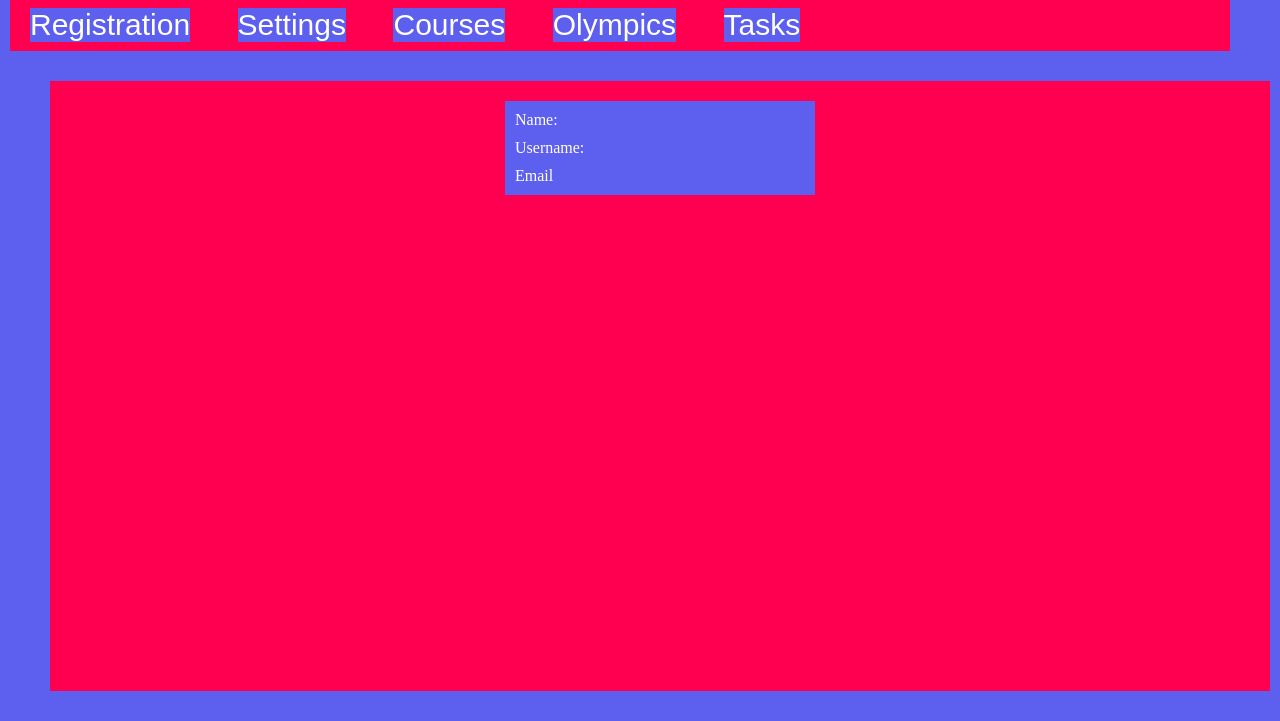
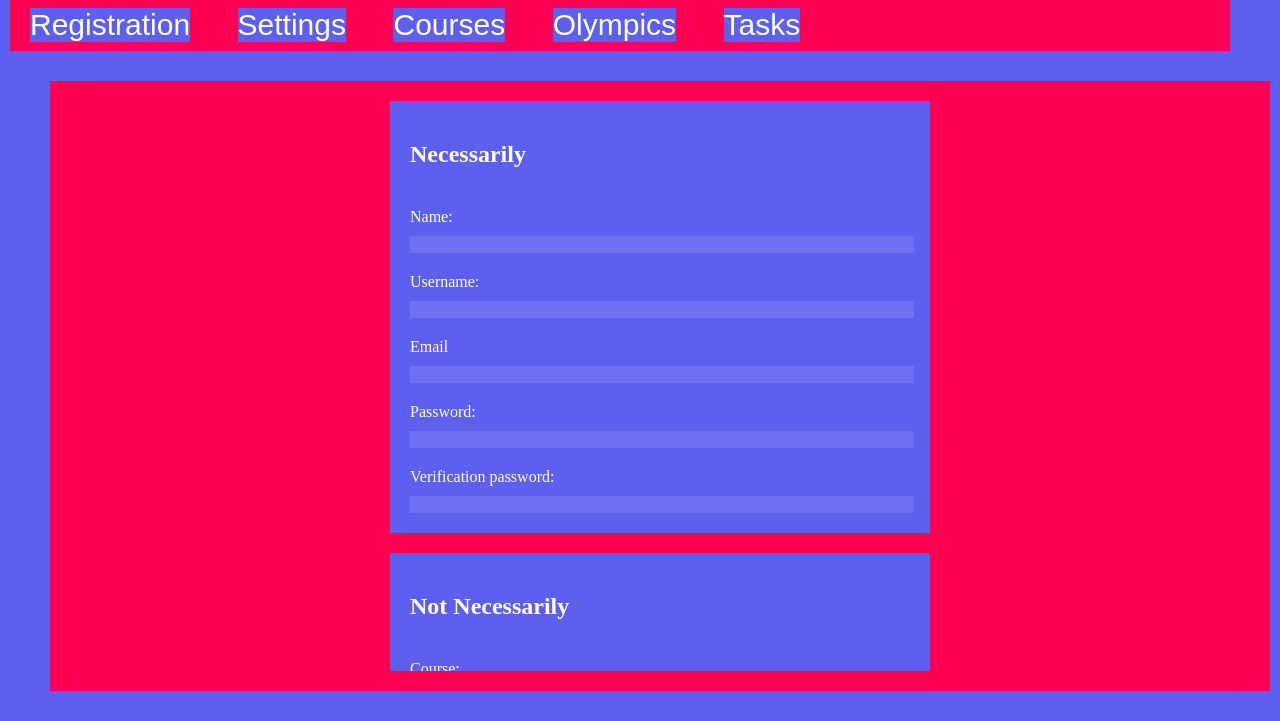
Before and after one commit to Vladsanin777/website_budyukov, a plain HTML site: page index.html in a window 1280 px wide. Shown: the part 79-800 px from the top of the page. Drawn offline with Linux system fonts and the light colour scheme.

Commit message:
intermediate commit

```diff
--- a/index.html
+++ b/index.html
@@ -39,8 +39,12 @@
 		</div>
 	</div>
 	<div class = "Main">
+		<div class = "InMain">
 			<div class = "Registration">
 				<div class = "ChildRegistration">
+					<h2 class = "Registration">
+						Necessarily
+					</h2>
 					<div class = "InRegistration">
 						<span class = "Registration">
 							Name:
@@ -62,6 +66,54 @@
 						<input class = "Registration">
 						</input>
 					</div>
+					<div class = "InRegistration">
+						<span class = "Registration">
+							Password:
+						</span>
+						<input class = "Registration">
+						</input>
+					</div>
+					<div class = "InRegistration">
+						<span class = "Registration">
+							Verification password:
+						</span>
+						<input class = "Registration">
+						</input>
+					</div>
+				</div>
+				<div class = "ChildRegistration">
+					<h2 class = "Registration">
+						Not Necessarily
+					</h2>
+					<div class = "InRegistration">
+						<span class = "Registration">
+							Course:
+						</span>
+						<input class = "Registration">
+						</input>
+					</div>
+					<div class = "InRegistration">
+						<span class = "Registration">
+							Group:
+						</span>
+						<input class = "Registration">
+						</input>
+					</div>
+					<div class = "InRegistration">
+						<span class = "Registration">
+							Citi and Town:
+						</span>
+						<input class = "Registration">
+						</input>
+					</div>
+				</div>
+			</div>
+			<div class = "Settings">
+				<div class = "ChildSettings">
+					<h2 class = "Settings">
+						Themes
+					</h2>
+				</div>
 			</div>
 		</div>
 	</div>
--- a/styles.css
+++ b/styles.css
@@ -23,23 +23,26 @@ div.TitleBarMain{
 	margin: 30px 50px 0px 10px;
 	height: 100px;
 }
-div.Registration{
+div.Registration, div.Settings{
 	align-items: center;
 	position: relative;
-	margin: 20px auto;
+	margin: 0 auto;
 	display: flex;
 	flex-direction: column;
+	gap: 20px;
 }
 div.InRegistration{
+	flex-direction: column;
+	gap: 10px;
 	display: flex;
-	margin: 5px;
 }
 input.Registration{
-	background: transparent;
-	width: 300px;
+	background: rgba(255, 255, 255, 0.1);
+	width: 500px;
+	display: block;
 	border: none;
 	height: 15px;
-	width: 300px;
+	color: white;
 }
 div.TitleBar{
 	display: block;
@@ -47,15 +50,27 @@ div.TitleBar{
 .TitleBar{
 	font-size: 30px;
 }
-div.ChildRegistration{
+h2.Registration, h2.Settings{
+	margin: 20px 0px;
+}
+div.ChildRegistration, div.ChildSettings{
 	display: flex;
 	flex-direction: column;
-	width: 300px;
-	padding: 5px;
+	width: 500px;
+	padding: 20px;
+	gap: 20px;
 	background: #5D5FEF;
 }
 div.InMain{
-	display: flex;
+	display: grid;
+	position: absolute;
+	top: 20px;
+    bottom: 20px;
+    left: 20px;
+    right: 20px;
+	overflow: auto;
+	flex-direction: column;
+	gap: 20px;
 }
 span.TitleBarName{
 	font-size: 40px;
@@ -66,3 +81,25 @@ span.TitleBarDataTime{
 	margin-right: 30px;
 	float: right;
 }
+/* Стилизация всей полосы прокрутки */
+::-webkit-scrollbar {
+    width: 12px;       /* Ширина вертикальной полосы прокрутки */
+    height: 12px;      /* Высота горизонтальной полосы прокрутки */
+}
+
+/* Стилизация области полосы прокрутки */
+::-webkit-scrollbar-track {
+    background-color: transparent;
+    border-radius: 8px;
+}
+
+/* Стилизация ползунка */
+::-webkit-scrollbar-thumb {
+    background-color: rgba(0, 0, 0, 0.5);
+    border-radius: 8px;
+}
+
+/* Изменение цвета ползунка при наведении */
+::-webkit-scrollbar-thumb:hover {
+    background-color: rgba(255, 255, 255, 0.5);
+}
```
Lines whose indentation alone changed are shown as unchanged.
